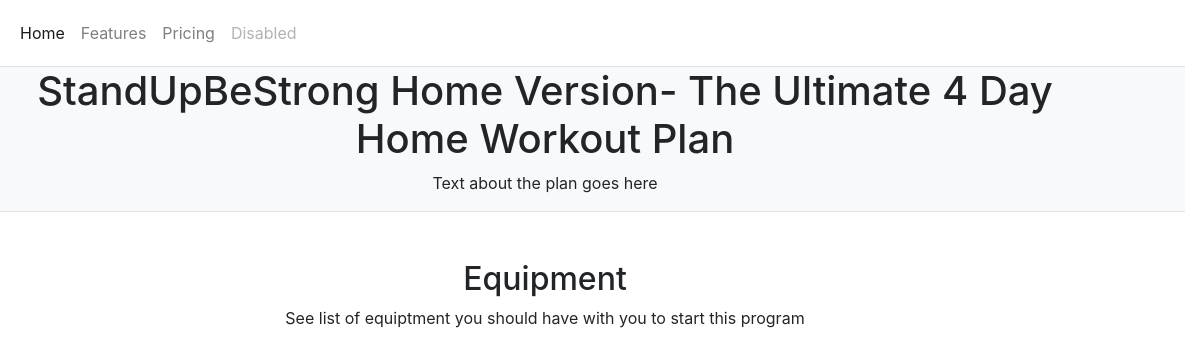
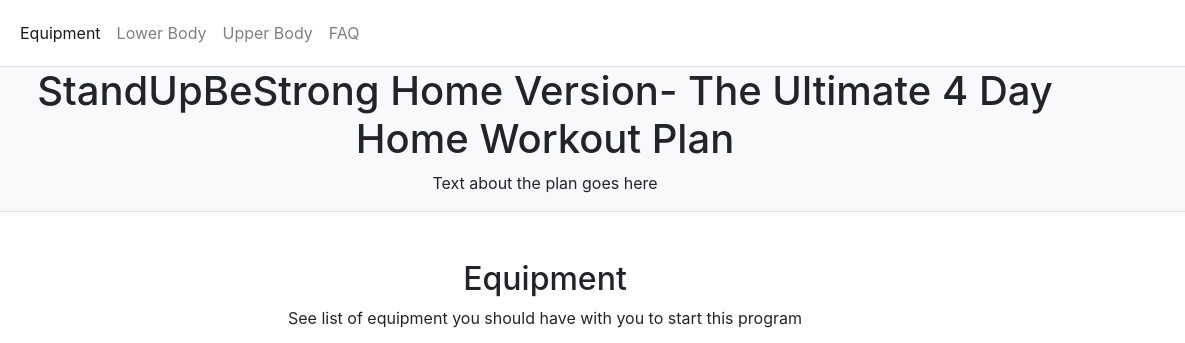
Before and after one commit to MugenCodes/StandupbeStrong, a plain HTML site: page index.html in a window 1280 px wide. Shown: the top 343 px of the page, 95-1280 px from the left. Drawn offline with nearby package versions, Linux system fonts and the light colour scheme; a script that the page names is missing.

Commit message:
Spelling errors + new nav items

```diff
--- a/index.html
+++ b/index.html
@@ -19,16 +19,16 @@
       <div class="collapse navbar-collapse" id="navbarNav">
         <ul class="navbar-nav">
           <li class="nav-item active">
-            <a class="nav-link" href="#">Home <span class="sr-only">(current)</span></a>
+            <a class="nav-link" href="#">Equipment<span class="sr-only">(current)</span></a>
           </li>
           <li class="nav-item">
-            <a class="nav-link" href="#">Features</a>
+            <a class="nav-link" href="#">Lower Body</a>
           </li>
           <li class="nav-item">
-            <a class="nav-link" href="#">Pricing</a>
+            <a class="nav-link" href="#">Upper Body</a>
           </li>
           <li class="nav-item">
-            <a class="nav-link disabled" href="#" tabindex="-1" aria-disabled="true">Disabled</a>
+            <a class="nav-link" ref="#">FAQ</a>
           </li>
         </ul>
       </div>
@@ -41,7 +41,7 @@
   </section>
     <section id="equipment" class="container-fluid py-5">
       <h2>Equipment</h2>
-      <p>See list of equiptment you should have with you to start this program</p>
+      <p>See list of equipment you should have with you to start this program</p>
       <div class="row">
         <div class="col-md mb-3">
             <div class="card mx-auto text-center" style="width: 18rem;">
```
Also changed, not shown: script.js (deleted).
